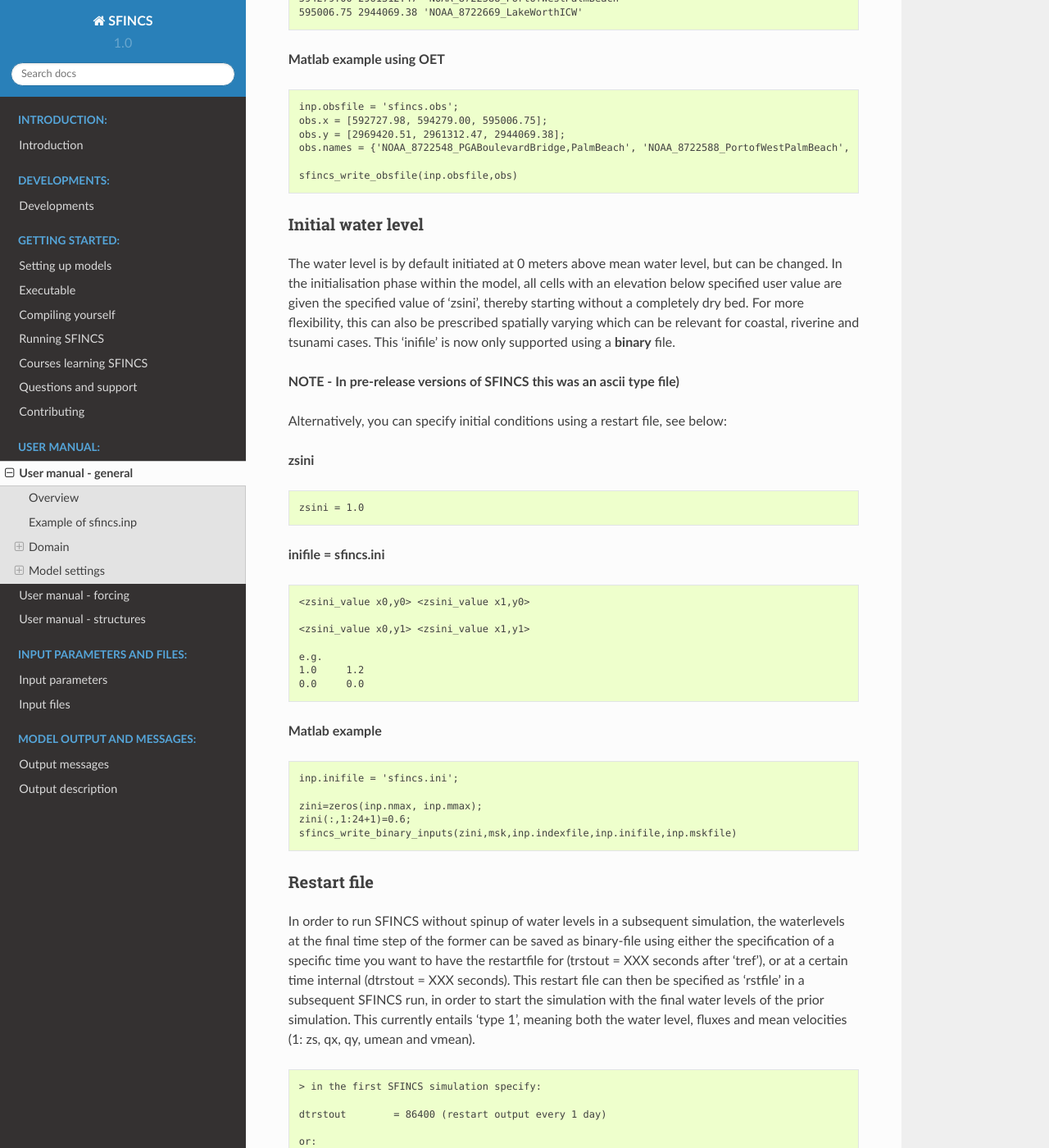
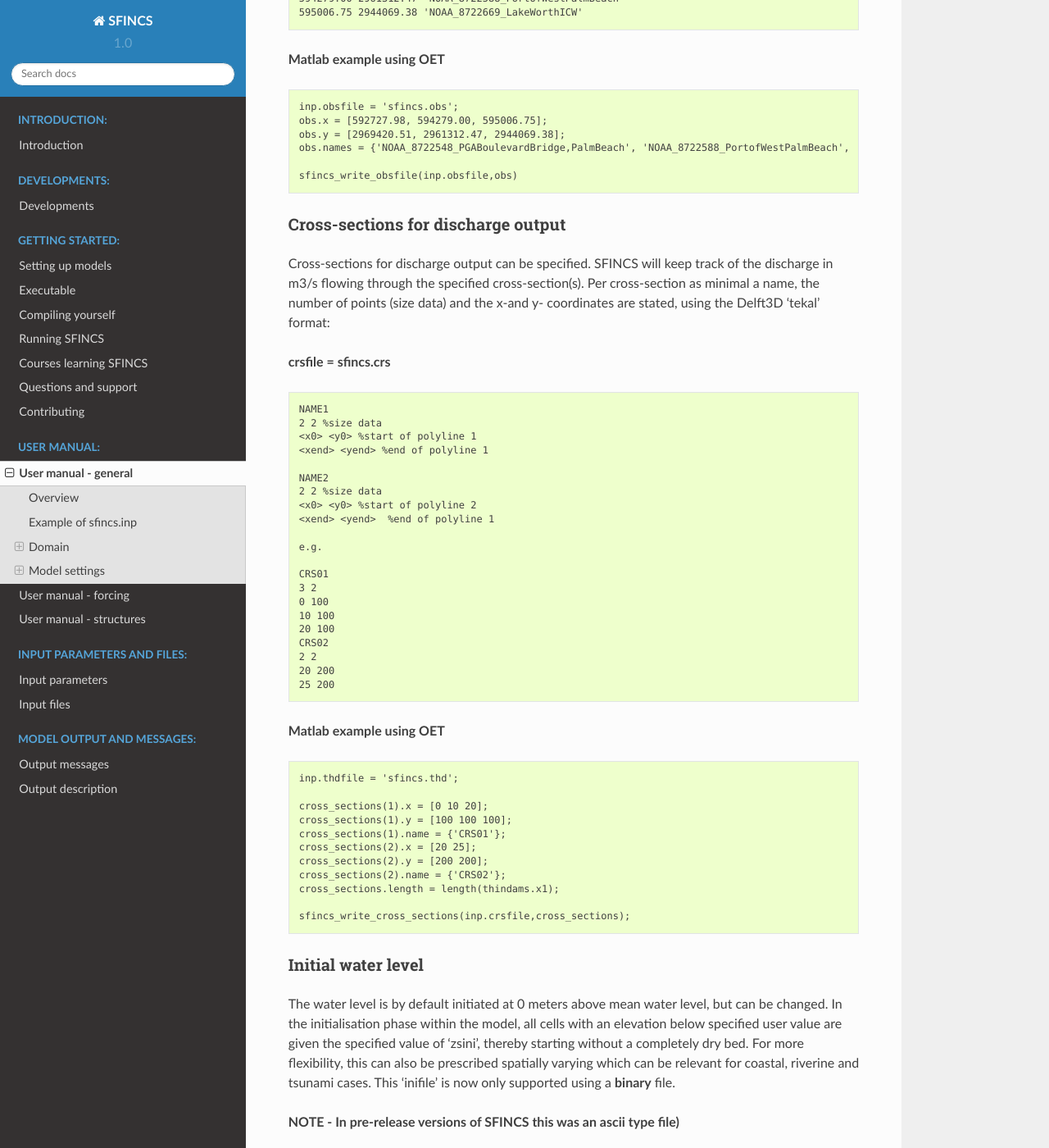
Before and after one commit to Deltares/SFINCS, a Sphinx documentation site: the page built from docs/input.rst, in a window 1280 px wide and 1400 px high, scrolled down 9993 px. Shown: the whole window at 82% size. Built offline with Sphinx 7.4.7 and the Read the Docs theme 2.0.0, drawn with Linux system fonts in a browser that asks for light colours.

Commit message:
- Add description cross-section discharge file and output

```diff
--- a/docs/input.rst
+++ b/docs/input.rst
@@ -427,6 +427,54 @@ Also, names of a station can be provided with quotes '' (maximum of 256 characte
 
 	sfincs_write_obsfile(inp.obsfile,obs)
 
+Cross-sections for discharge output
+^^^^^
+
+Cross-sections for discharge output can be specified.
+SFINCS will keep track of the discharge in m3/s flowing through the specified cross-section(s).
+Per cross-section as minimal a name, the number of points (size data) and the x-and y- coordinates are stated, using the Delft3D 'tekal' format:
+
+**crsfile = sfincs.crs**
+
+.. code-block:: text
+
+	NAME1
+	2 2 %size data
+	<x0> <y0> %start of polyline 1
+	<xend> <yend> %end of polyline 1
+
+	NAME2
+	2 2 %size data
+	<x0> <y0> %start of polyline 2
+	<xend> <yend>  %end of polyline 1
+
+	e.g.
+
+	CRS01
+	3 2
+	0 100
+	10 100
+	20 100
+	CRS02
+	2 2
+	20 200
+	25 200
+
+**Matlab example using OET**
+
+.. code-block:: text
+
+	inp.thdfile = 'sfincs.thd';
+
+	cross_sections(1).x = [0 10 20];
+	cross_sections(1).y = [100 100 100];
+	cross_sections(1).name = {'CRS01'};
+	cross_sections(2).x = [20 25];
+	cross_sections(2).y = [200 200];
+	cross_sections(2).name = {'CRS02'};
+	cross_sections.length = length(thindams.x1);
+
+	sfincs_write_cross_sections(inp.crsfile,cross_sections);
 
 Initial water level
 ^^^^^
--- a/docs/parameters.rst
+++ b/docs/parameters.rst
@@ -340,6 +340,11 @@ Domain
 	  :units:		m in projected UTM zone
 	  :required:		no (only if point output is wanted)
 	  :format:		asc
+	crsfile = sfincs.crs
+	  :description:		To get output time-series of discharge through a cross-section, cross_sections have to be specified.
+	  :units:		m in projected UTM zone
+	  :required:		no (only if cross-section output is wanted)
+	  :format:		tekal
 	inifile = sfincs.ini
 	  :description:		For spatially varying initial water level per cell, with the same grid based input as the depfile using a **binary file**. In older version this was an ascii file still, not from official release v0.0.1 onwards!
 	  :units:		m above reference level
```
Also changed, not shown: docs/output.rst (+14 -10 lines).
